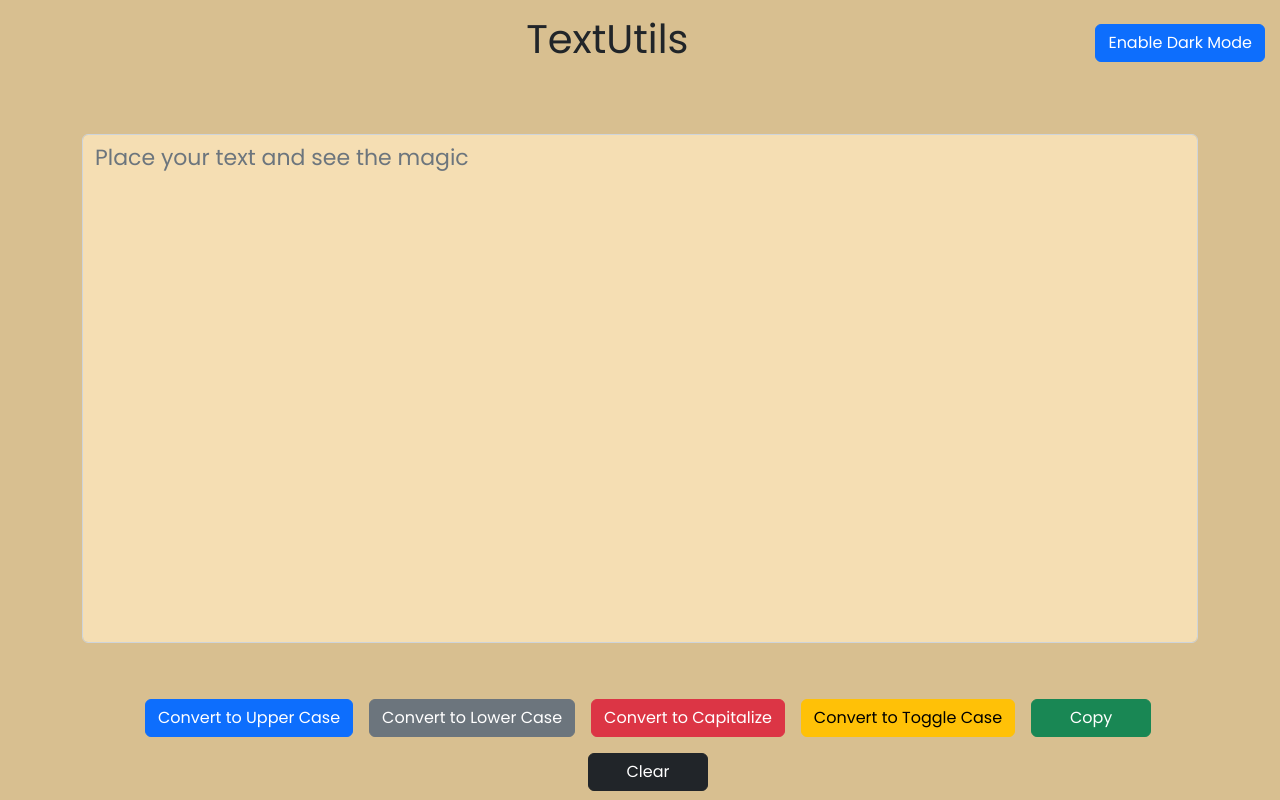
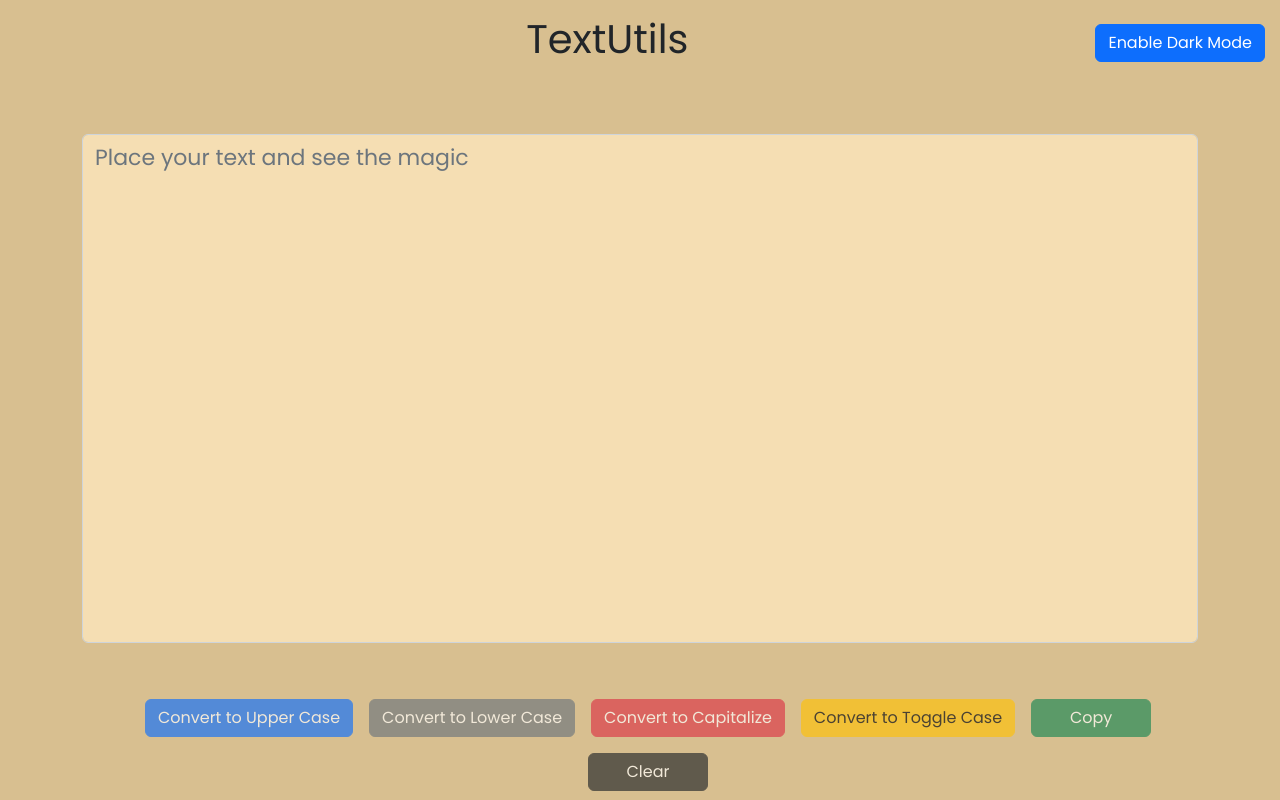
Before and after one commit to dishant-yadav/TextUtils, a React (Create React App) app: page / in a window 1280 px wide. Shown: the top 800 px of the page. Built offline with nearby package versions, Linux system fonts and the light colour scheme.

Commit message:
improved the logic for disabling the buttons when there is an empty string

```diff
--- a/src/Components/Button.js
+++ b/src/Components/Button.js
@@ -1,12 +1,13 @@
 import React from "react";
 import PropTypes from "prop-types";
-import "./stylesheets/button.css"
+import "./stylesheets/button.css";
 
 const Button = (props) => {
   return (
     <button
       className={"btn btn-" + props.btnColor + " mx-2 my-2"}
       onClick={props.btnFunction}
+      disabled={props.isDisabled}
     >
       {props.btnText}
     </button>
@@ -20,11 +21,13 @@ Button.propTypes = {
   btnColor: PropTypes.string,
   btnFunction: PropTypes.func.isRequired,
   btnText: PropTypes.string.isRequired,
+  isDisabled: PropTypes.string.isRequired,
 };
 Button.defaultProps = {
   btnColor: "Primary",
   btnFunction: handleClick(),
   btnText: "Click",
+  isDisabled: "",
 };
 
 export default Button;
--- a/src/Components/Content.js
+++ b/src/Components/Content.js
@@ -8,17 +8,6 @@ const Content = () => {
   const handleOnChange = (event) => {
     setText(event.target.value);
     // console.log("Clicked Changes");
-  };
-  // logic to disable the buttons when there is no text
-  const buttons = document.getElementsByClassName("btn");
-  const handleDisabled = () => {
-    for (let button of buttons) {
-      if (!text) {
-        button.setAttribute("disabled", "");
-      } else {
-        button.removeAttribute("disabled");
-      }
-    }
   };
   const handleUppercase = () => {
     const upperCase = text.toUpperCase();
@@ -72,7 +61,16 @@ const Content = () => {
     // console.log("Clicked clear");
   };
 
-  handleDisabled();
+  // logic to disable the buttons when there is no text
+  const handleDisabled = () => {
+    if (!text) {
+      return "true";
+    } else {
+      return "";
+    }
+  };
+  const isDisabled = handleDisabled();
+
   return (
     <div className="container">
       <div className="row">
@@ -95,24 +93,38 @@ const Content = () => {
             btnColor="primary"
             btnFunction={handleUppercase}
             btnText="Convert to Upper Case"
+            isDisabled={isDisabled}
           />
           <Button
             btnColor="secondary"
             btnFunction={handleLowercase}
             btnText="Convert to Lower Case"
+            isDisabled={isDisabled}
           />
           <Button
             btnColor="danger"
             btnFunction={handleCapiatlize}
             btnText="Convert to Capitalize"
+            isDisabled={isDisabled}
           />
           <Button
             btnColor="warning"
             btnFunction={handleToggleCase}
             btnText="Convert to Toggle Case"
+            isDisabled={isDisabled}
           />
-          <Button btnColor="success" btnFunction={handleCopy} btnText="Copy" />
-          <Button btnColor="dark" btnFunction={handleClear} btnText="Clear" />
+          <Button
+            btnColor="success"
+            btnFunction={handleCopy}
+            btnText="Copy"
+            isDisabled={isDisabled}
+          />
+          <Button
+            btnColor="dark"
+            btnFunction={handleClear}
+            btnText="Clear"
+            isDisabled={isDisabled}
+          />
         </div>
       </div>
     </div>
```
